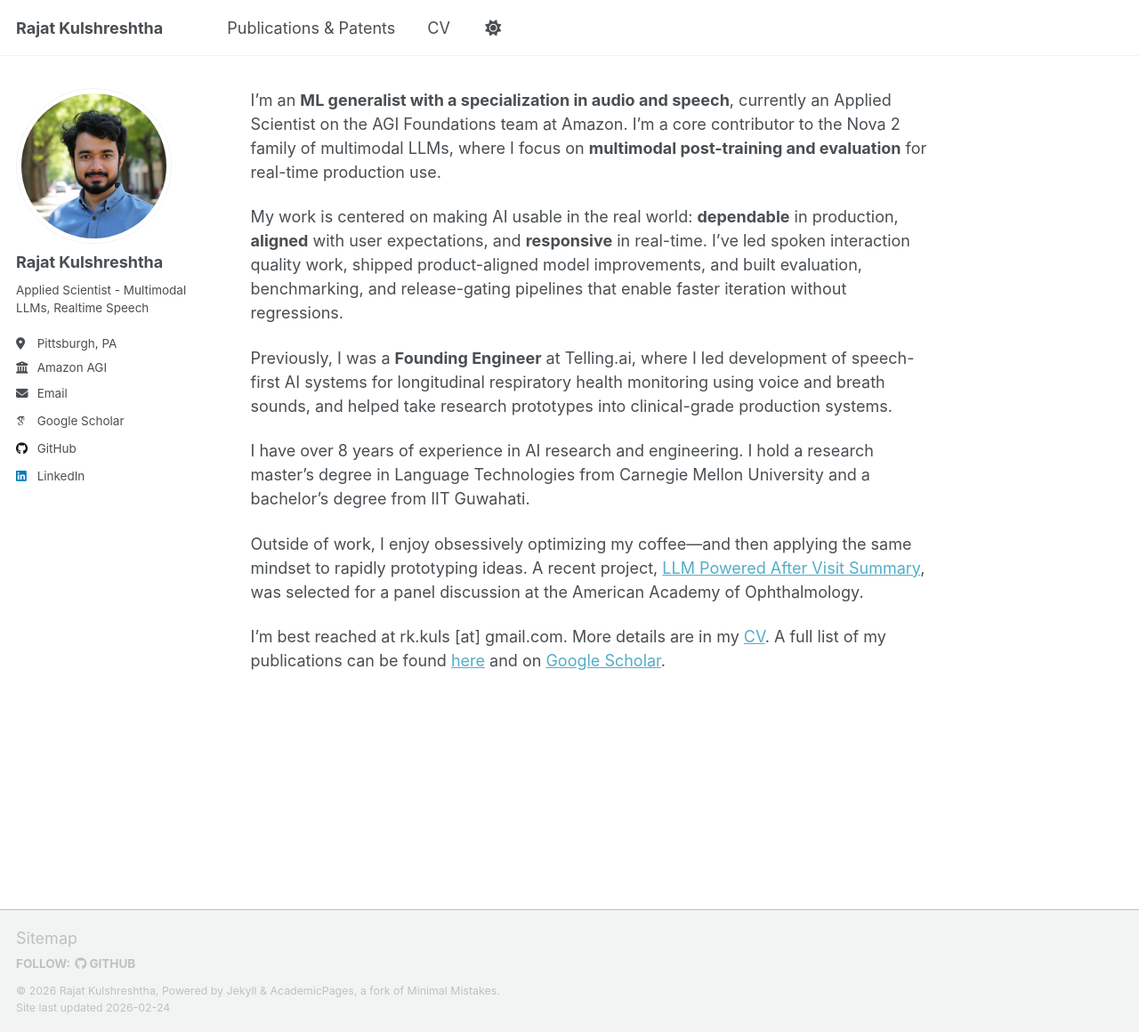
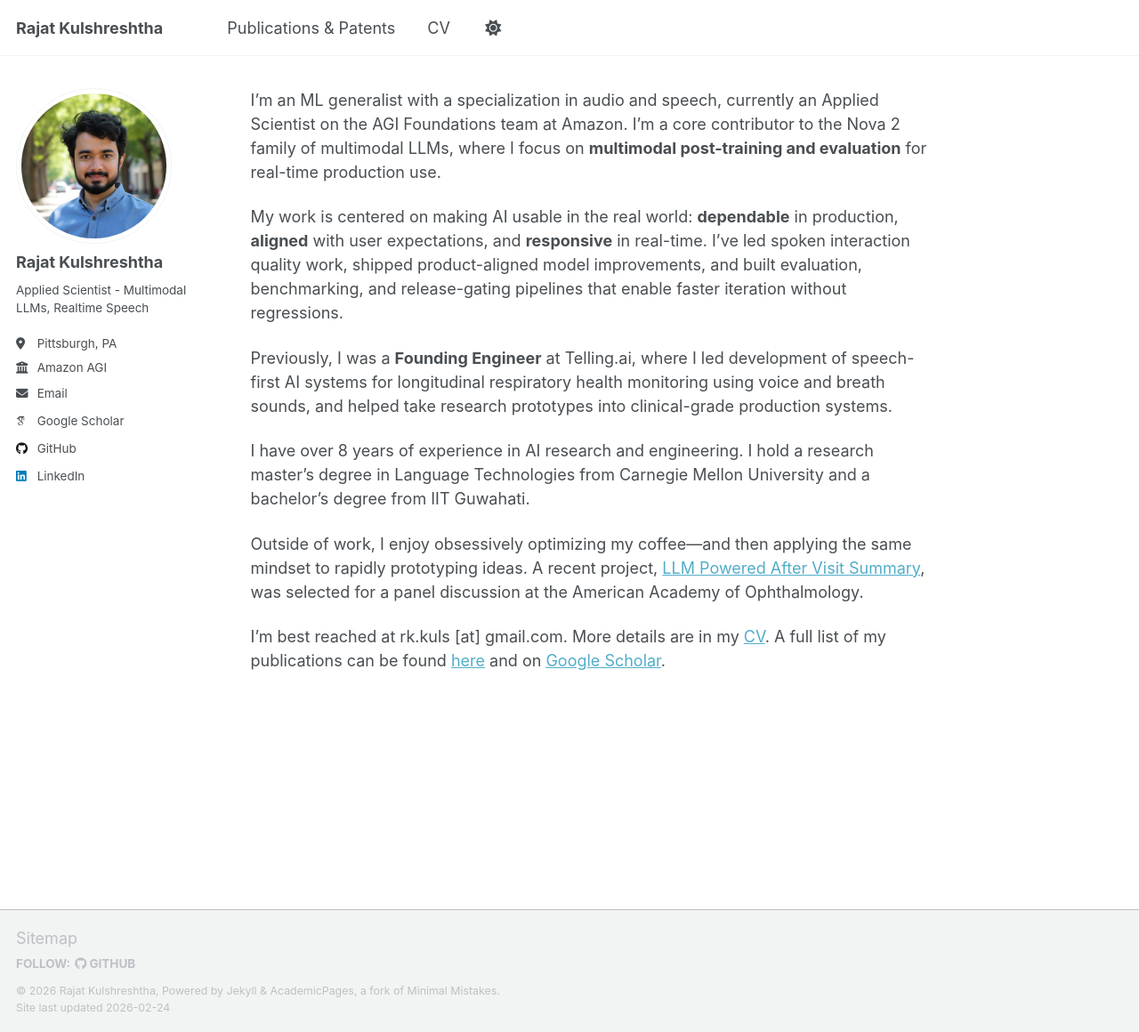
Before and after one commit to rajatkuls/rajatkuls.github.io, a Jekyll site: the page built from _pages/about.md, in a window 1280 px wide and 1160 px high. Shown: the whole window at 89% size. Built offline with Jekyll 4.4.1, drawn with Linux system fonts in a browser that asks for light colours; some web fonts are replaced; a script that is not in the unit is left out.

Commit message:
Update formatting for homepage

```diff
--- a/_pages/about.md
+++ b/_pages/about.md
@@ -8,7 +8,7 @@ redirect_from:
 ---
 
 
-I’m an **ML generalist with a specialization in audio and speech**, currently an Applied Scientist on the AGI Foundations team at Amazon. I’m a core contributor to the Nova 2 family of multimodal LLMs, where I focus on **multimodal post-training and evaluation** for real-time production use.
+I’m an ML generalist with a specialization in audio and speech, currently an Applied Scientist on the AGI Foundations team at Amazon. I’m a core contributor to the Nova 2 family of multimodal LLMs, where I focus on **multimodal post-training and evaluation** for real-time production use.
 
 My work is centered on making AI usable in the real world: **dependable** in production, **aligned** with user expectations, and **responsive** in real-time. I’ve led spoken interaction quality work, shipped product-aligned model improvements, and built evaluation, benchmarking, and release-gating pipelines that enable faster iteration without regressions.
 
```
